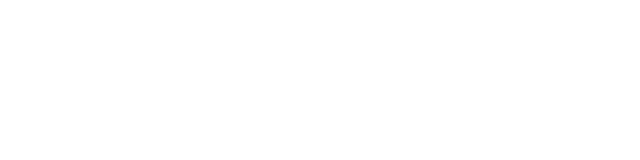
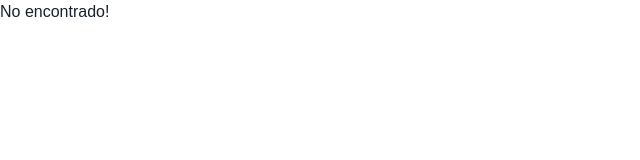
Before and after one commit to No-Country/C7-07, a React (Vite) app in the folder web/: page /perfil in a window 1280 px wide. Before the commit this address had no page. Shown: the top 160 px of the page, without its empty margins (0-640 px from the left). Built offline with nearby package versions, Linux system fonts and the light colour scheme.

Commit message:
feat: 404 Not Found Component Base

```diff
--- a/web/src/App.tsx
+++ b/web/src/App.tsx
@@ -9,6 +9,7 @@ import Profile from "./components/Perfil/Profile";
 import Password from "./components/Perfil/Password";
 import InputProfile from "./components/Perfil/InputProfile";
 import Tour from "./components/Tour/Tour";
+import NotFound from "./components/404NotFound/NotFound";
 
 function App() {
   return (
@@ -24,6 +25,7 @@ function App() {
               <Route path="/profile/password" element={<Password />} />
             </Route>
           </Route>
+          **<Route path="*" element={<NotFound/>}/>**
           <Route path="/ingresar" element={<LoginPage />} />
           <Route path="/registrar" element={<RegisterPage />} />
         </Routes>
--- /dev/null
+++ b/web/src/components/404NotFound/NotFound.tsx
@@ -0,0 +1,12 @@
+
+
+
+function NotFound() {
+    return(
+        <>
+            No encontrado!
+        </>
+    )
+}
+
+export default NotFound;
```
